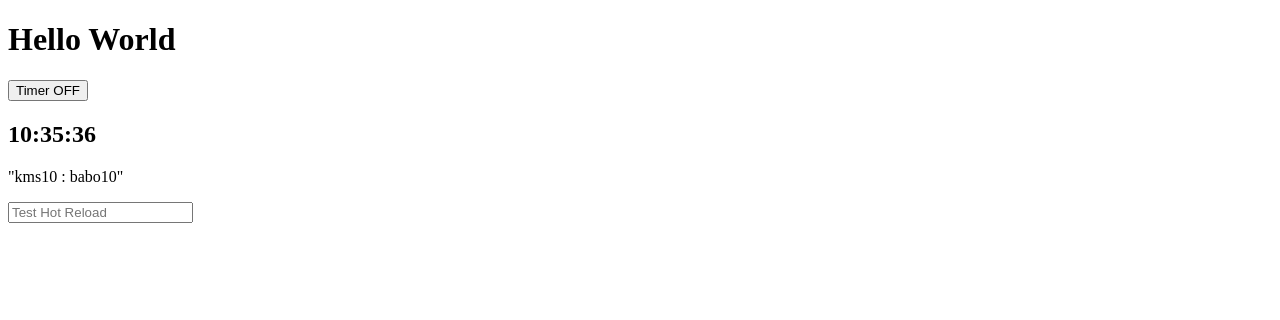
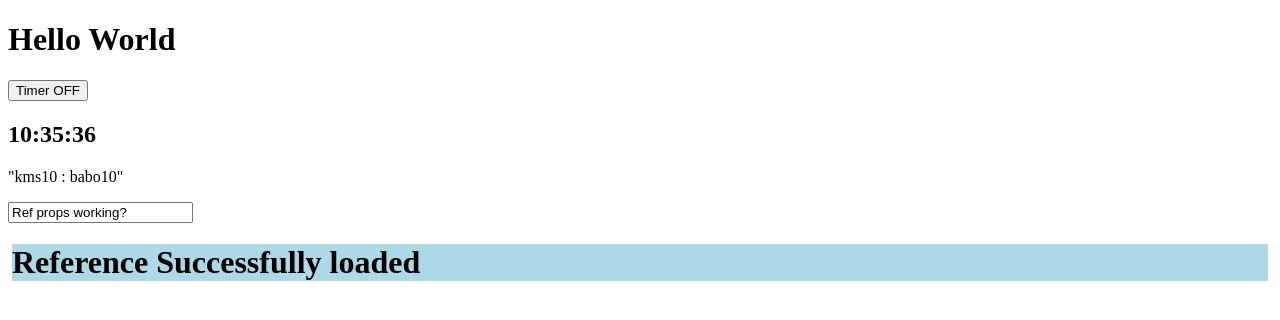
Before and after one commit to epicblues/js-ts-react-study, a React app: page / in a window 1280 px wide. Shown: the top 320 px of the page. Built offline with nearby package versions, Linux system fonts and the light colour scheme.

Commit message:
useRef hooks practiced, can pass through props

```diff
--- a/src/Hooks.tsx
+++ b/src/Hooks.tsx
@@ -1,5 +1,5 @@
-import React, { useEffect, useState } from 'react'
-
+import React, { useEffect, useRef, useState } from 'react'
+import Ref from './components/Ref';
 function Timer() {
   const [time, setTime] = useState(new Date());
   const quotes = [
@@ -47,9 +47,11 @@ function Timer() {
 
 function App() {
 
+
   const [timerSwitch, setTimerSwitch] = useState(true);
+  const inputRef = useRef<HTMLInputElement>();
   return (
-    <div>
+    <div className="container">
 
       <h1>Hello World</h1>
       <button onClick={() => setTimerSwitch(!timerSwitch)}>Timer {timerSwitch ? "OFF" : "ON"}</button>
@@ -57,9 +59,9 @@ function App() {
         timerSwitch && <Timer />
       }
       <div>
-        <input type="text" placeholder="Test Hot Reload" />
+        <input ref={inputRef} type="text" placeholder="Test Hot Reload" />
       </div>
-
+      <Ref inputRef={inputRef} />
     </div>
   )
 }
--- a/src/OOP.tsx
+++ b/src/OOP.tsx
@@ -56,7 +56,7 @@ class ClassedUser {
 
 const user1 = userCreator("Will", 3);
 const user2 = userCreator("Tim", 5);
-const user3 = new User('Kim', 15); // 한 번 생성자로 생성되면 __proto__가 그 생성되는 순간에 고정되며, 이후에 생성자의 prototype주소를 바꾼다고 해도 이미 생성된 인스턴스에는 영향을 주지 않는다.
+const user3 = new User('Kim', 15); // 한 번 생성자로 생성되면 (Object.create(prototype))__proto__가 그 생성되는 순간에 고정되며, 이후에 생성자의 prototype주소를 바꾼다고 해도 이미 생성된 인스턴스에는 영향을 주지 않는다.
 const user4 = new ClassedUser("James", 5);
 console.log(ClassedUser.prototype);
 // user4.__proto__ = functionStore;
--- /dev/null
+++ b/src/components/Ref.tsx
@@ -0,0 +1,29 @@
+import React, { CSSProperties, useEffect, useRef } from 'react'
+
+const containerCss: CSSProperties = {
+  margin: "10px 4px",
+  background: "lightblue"
+}
+
+
+
+function Ref({ inputRef }: { inputRef: React.MutableRefObject<HTMLInputElement> }) {
+
+
+  const titleRef = useRef<HTMLHeadingElement>();
+
+  useEffect(() => {
+    titleRef.current.innerText = "Reference Successfully loaded";
+    inputRef.current.value = "Ref props working?";
+  })
+
+  return (
+    <>
+      <div className="container" style={containerCss}>
+        <h1 ref={titleRef}>RefArea</h1>
+      </div>
+    </>
+  )
+}
+
+export default Ref
```
